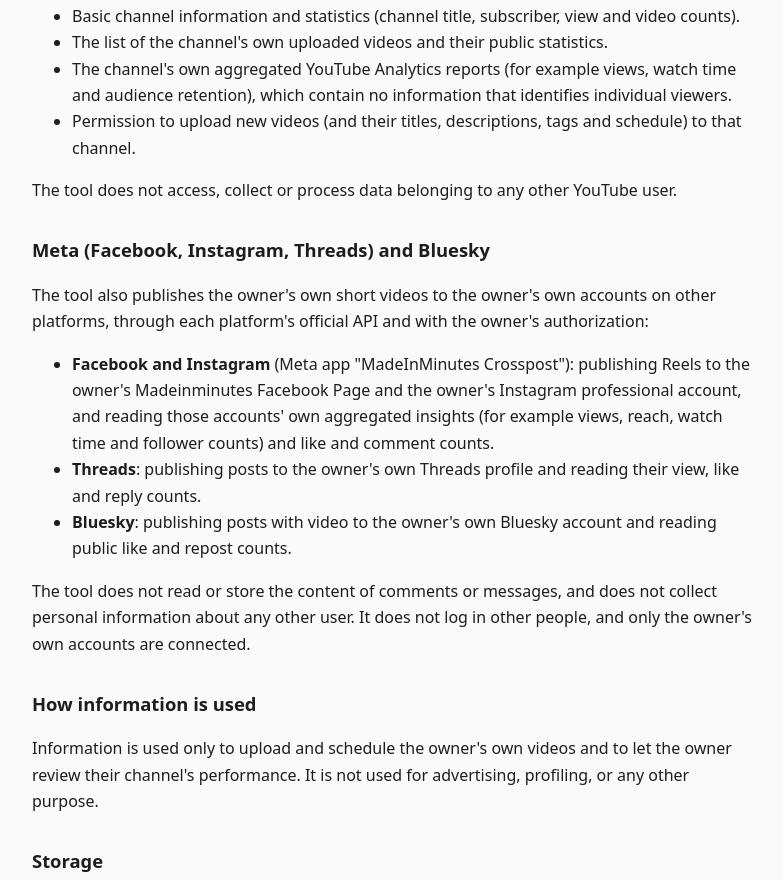
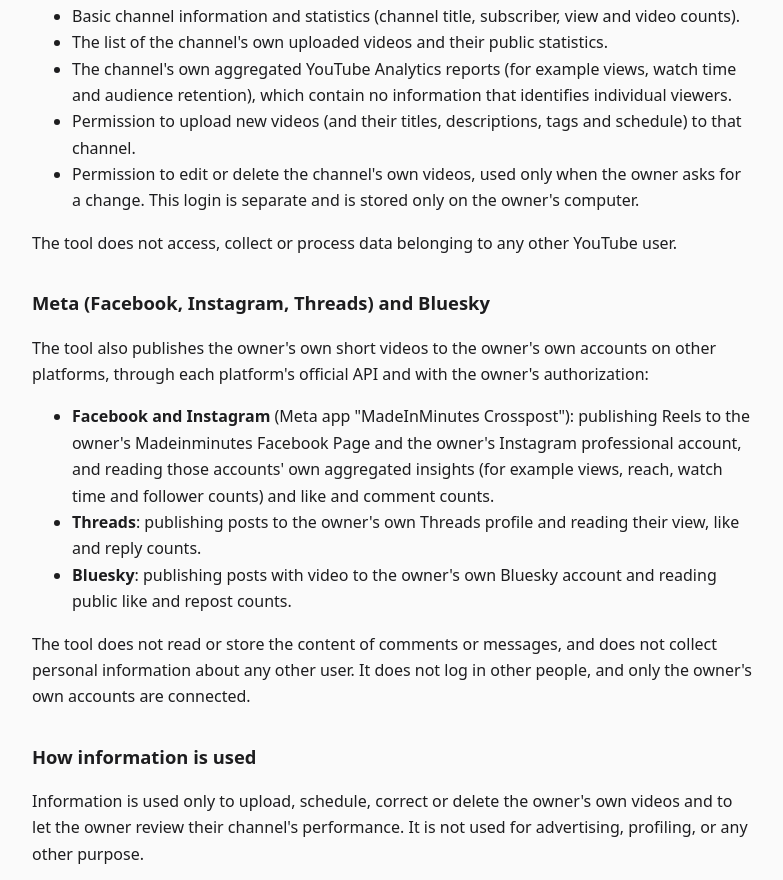
Before and after one commit to ematrix911/madeinminutes-uploader, a plain HTML site: page privacy.html in a window 1280 px wide. Shown: the part 531-1411 px from the top of the page, without its empty margins (248-1031 px from the left). Drawn offline with Linux system fonts and the light colour scheme.

Commit message:
List the edit/delete permission and token storage (privacy)
Co-Authored-By: Claude Opus 5.5 <noreply@anthropic.com>

```diff
--- a/privacy.html
+++ b/privacy.html
@@ -35,6 +35,7 @@
     <li>The list of the channel's own uploaded videos and their public statistics.</li>
     <li>The channel's own aggregated YouTube Analytics reports (for example views, watch time and audience retention), which contain no information that identifies individual viewers.</li>
     <li>Permission to upload new videos (and their titles, descriptions, tags and schedule) to that channel.</li>
+    <li>Permission to edit or delete the channel's own videos, used only when the owner asks for a change. This login is separate and is stored only on the owner's computer.</li>
   </ul>
   <p>The tool does not access, collect or process data belonging to any other YouTube user.</p>
 
@@ -54,7 +55,7 @@
   about any other user. It does not log in other people, and only the owner's own accounts are connected.</p>
 
   <h2>How information is used</h2>
-  <p>Information is used only to upload and schedule the owner's own videos and to let the owner review their channel's
+  <p>Information is used only to upload, schedule, correct or delete the owner's own videos and to let the owner review their channel's
   performance. It is not used for advertising, profiling, or any other purpose.</p>
 
   <h2>Storage</h2>
```
